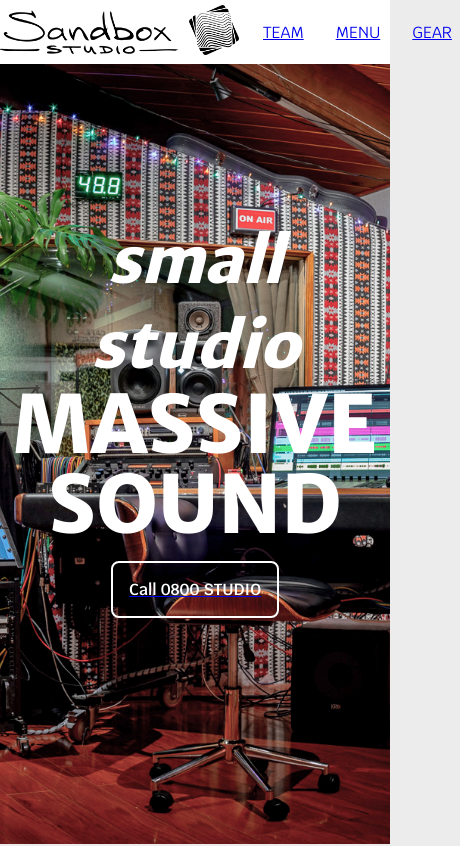
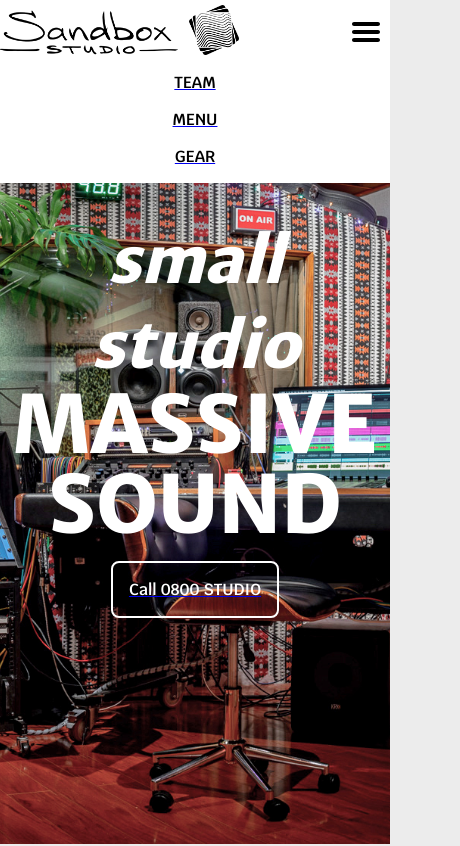
Before and after one commit to moltenot/sandbox_website, a Next.js app: page / in a window 390 px wide. Shown: the top 846 px of the page, 460 px wide, since content can reach past the window. Built offline with nearby package versions, Linux system fonts and the light colour scheme.

Commit message:
made progress on styling navbar

```diff
--- a/components/navbar.js
+++ b/components/navbar.js
@@ -3,8 +3,13 @@ import Image from "next/image";
 import Link from "next/link";
 import logo from "../public/black_logo.png";
 import NavLink from "./navlink";
+import hamburger from "@/public/hamburger.svg";
+import { useState } from "react";
 
 export default function Navbar() {
+  const [expanded, setExpanded] = useState(true);
+
+
   const paths = [
     { text: "TEAM", path: "/team" },
     { text: "MENU", path: "/menu" },
@@ -19,7 +24,26 @@ export default function Navbar() {
             <Image src={logo} alt="Sandbox Studios Logo" height={50} />
           </Link>
           <div className="flex-pad full-width" />
-          {paths.map(NavLink)}
+          <div className="vflex">
+            <div className="padder" />
+            <Image
+              src={hamburger}
+              className={`${styles.burger} hoverable`}
+              alt="Hamburger icon"
+              onClick={() => setExpanded(!expanded)}
+            />
+            <div className="padder" />
+          </div>
+          <div
+            className={styles.navlinkcontainer}
+            style={{
+              // backgroundColor: window.matchMedia("(max-width: 480px)").matches
+              //   ? "red"
+              //   : "blue",
+            }}
+          >
+            {paths.map(NavLink)}
+          </div>
         </div>
       </div>
       <div className="padder" />
--- a/components/navlink.js
+++ b/components/navlink.js
@@ -7,7 +7,7 @@ export default function NavLink({ text, path }) {
       <div className={styles.navLink}>
         <div className={styles.padder} />
         <Link href={path}>
-          <div className={styles.button}>{text}</div>
+          <div className={` ${styles.button} hoverable`}>{text}</div>
         </Link>
         <div className={styles.padder} />
       </div>
--- a/styles/NavLink.module.css
+++ b/styles/NavLink.module.css
@@ -2,6 +2,7 @@
   display: flex;
   flex-direction: column;
   margin-left: 1em;
+  text-align: center;
 }
 
 .padder {
@@ -9,9 +10,15 @@
 }
 
 .button {
-  padding: 0.5em;
+  color: black;
+  font-weight: bold;
 }
 
-.button:hover {
-  background-color: rgb(219, 219, 219);
+@media only screen and (max-width: 480px) {
+  .navLink {
+    margin-left: 0.5em;
+    margin-right: 0.5em;
+
+  }
+
 }
--- a/styles/Navbar.module.css
+++ b/styles/Navbar.module.css
@@ -6,3 +6,31 @@
 .logo {
   height: 56px;
 }
+
+.burger {
+  cursor: pointer;
+  display: none;
+}
+
+.navlinkcontainer {
+  background-color: white;
+  display: flex;
+  flex-direction: row;
+}
+
+@media only screen and (max-width: 480px) {
+  .burger {
+    display: block;
+  }
+
+  .navlinkcontainer {
+    flex-direction: column;
+    position: absolute;
+    width: 100%;
+    z-index: 2;
+    translate: 0 var(--navbar-height);
+    top: 0;
+    /* display: none; */
+    padding-bottom: 0.5em;
+  }
+}
--- a/styles/globals.css
+++ b/styles/globals.css
@@ -9,6 +9,16 @@ h1, h2, h3, h4 {
 
 body {
   font-family: var(--krub-font);
+}
+
+.hoverable:hover {
+  background-color: rgba(0, 0, 0, 0.1);
+}
+
+.hoverable {
+  padding: 0.5em;
+  border-radius: 0.5em;
+  text-decoration: none;
 }
 
 .flex-pad {
```
Also changed, not shown: public/hamburger.svg (added).
